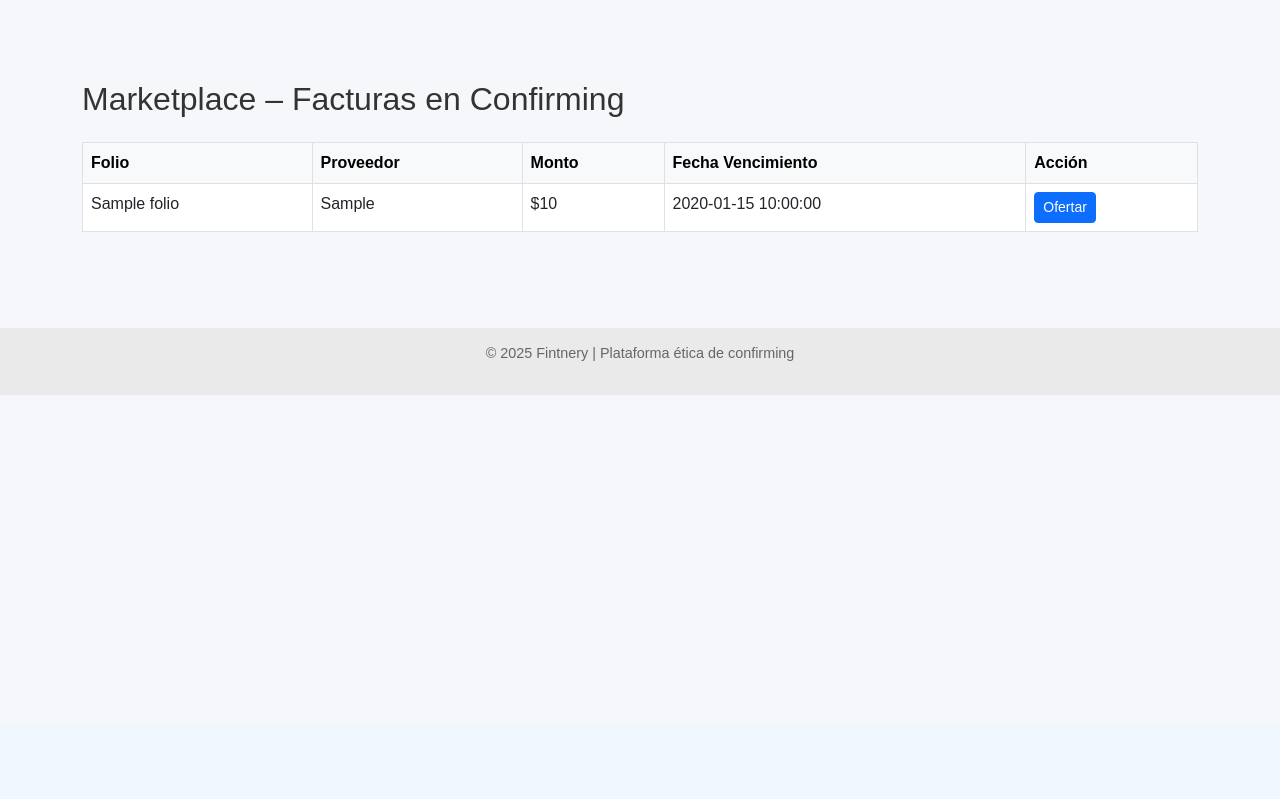
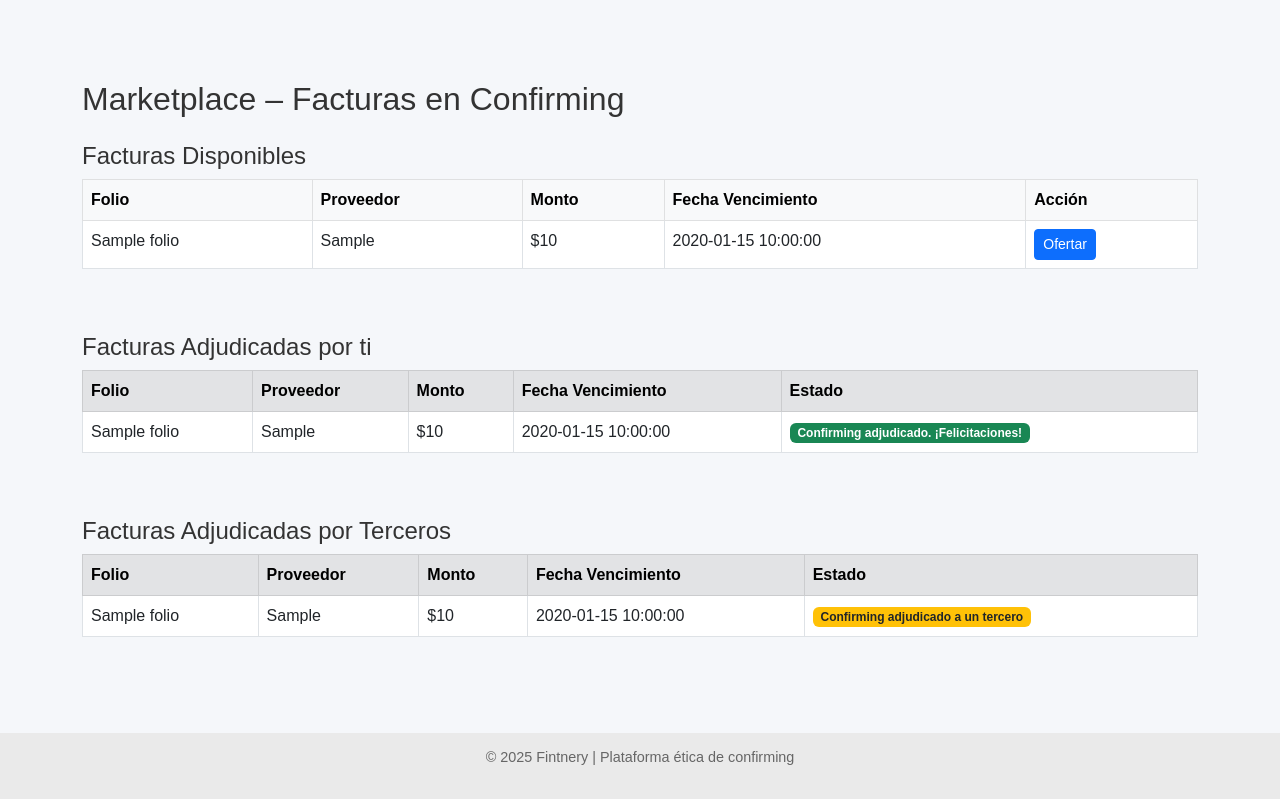
Before and after one commit to rzamoraw/TReDS_Version_Fintnery, a FastAPI app: template templates/marketplace_financiador.html in a window 1280 px wide. Shown: the part 76-875 px from the top of the page. Before the commit the page ends 471 px from the top, so only its background shows below. Run offline with FastAPI, Linux system fonts and the light colour scheme; the template is opened without the code that fills it: most values are stand-ins (such as "Sample title", 1, 10 or a date in 2020).

Commit message:
Avance 2025-07-15: mejoras en marketplace, badges, roles admin, reset seguro

```diff
--- a/routers/proveedor.py
+++ b/routers/proveedor.py
@@ -316,7 +316,7 @@ def aceptar_oferta(oferta_id: int, request: Request, db: Session = Depends(get_d
           .update({"estado": "No adjudicada"})
     )
 
-    factura.financiador_adjudicado = oferta.financiador_id
+    factura.financiador_adjudicado = str(oferta.financiador_id)
     factura.estado_dte = "Confirming adjudicado"
     db.commit()
 
--- a/templates/marketplace_financiador.html
+++ b/templates/marketplace_financiador.html
@@ -5,7 +5,9 @@
 <div class="container mt-5">
   <h2 class="mb-4">Marketplace – Facturas en Confirming</h2>
 
-  {% if facturas %}
+  <!-- ──────── DISPONIBLES ──────── -->
+  {% if disponibles %}
+  <h4 class="mt-4">Facturas Disponibles</h4>
   <div class="table-responsive">
     <table class="table table-bordered table-hover bg-white">
       <thead class="table-light">
@@ -18,7 +20,7 @@
         </tr>
       </thead>
       <tbody>
-      {% for f in facturas %}
+      {% for f in disponibles %}
         <tr>
           <td>{{ f.folio }}</td>
           <td>{{ f.razon_social_emisor }}</td>
@@ -43,8 +45,74 @@
       </tbody>
     </table>
   </div>
-  {% else %}
-  <p class="text-muted">No hay facturas disponibles para ofertar.</p>
+  {% endif %}
+
+  <!-- ──────── MIAS ──────── -->
+  {% if mias %}
+  <h4 class="mt-5">Facturas Adjudicadas por ti</h4>
+  <div class="table-responsive">
+    <table class="table table-bordered table-hover bg-light">
+      <thead class="table-secondary">
+        <tr>
+          <th>Folio</th>
+          <th>Proveedor</th>
+          <th>Monto</th>
+          <th>Fecha Vencimiento</th>
+          <th>Estado</th>
+        </tr>
+      </thead>
+      <tbody>
+      {% for f in mias %}
+        <tr>
+          <td>{{ f.folio }}</td>
+          <td>{{ f.razon_social_emisor }}</td>
+          <td>${{ '{:,.0f}'.format(f.monto) }}</td>
+          <td>{{ f.fecha_vencimiento }}</td>
+          <td>
+            <span class="badge bg-success">
+              <i class="bi bi-trophy-fill"></i>
+              Confirming adjudicado. ¡Felicitaciones!
+            </span>
+          </td>
+        </tr>
+      {% endfor %}
+      </tbody>
+    </table>
+  </div>
+  {% endif %}
+
+  <!-- ──────── OTRAS ──────── -->
+  {% if otras %}
+  <h4 class="mt-5">Facturas Adjudicadas por Terceros</h4>
+  <div class="table-responsive">
+    <table class="table table-bordered table-hover bg-light">
+      <thead class="table-secondary">
+        <tr>
+          <th>Folio</th>
+          <th>Proveedor</th>
+          <th>Monto</th>
+          <th>Fecha Vencimiento</th>
+          <th>Estado</th>
+        </tr>
+      </thead>
+      <tbody>
+      {% for f in otras %}
+        <tr>
+          <td>{{ f.folio }}</td>
+          <td>{{ f.razon_social_emisor }}</td>
+          <td>${{ '{:,.0f}'.format(f.monto) }}</td>
+          <td>{{ f.fecha_vencimiento }}</td>
+          <td>
+            <span class="badge bg-warning text-dark">
+              <i class="bi bi-cash-coin"></i>
+              Confirming adjudicado a un tercero
+            </span>
+          </td>
+        </tr>
+      {% endfor %}
+      </tbody>
+    </table>
+  </div>
   {% endif %}
 </div>
 {% endblock %}
```
Also changed, not shown: models.py (+8 -0 lines), routers/financiador.py (+57 -19 lines), scripts/promote_admin.py (added, +28 -0 lines), templates/facturas.html (+7 -0 lines), templates/login_financiador.html (+8 -0 lines), treds.db.
